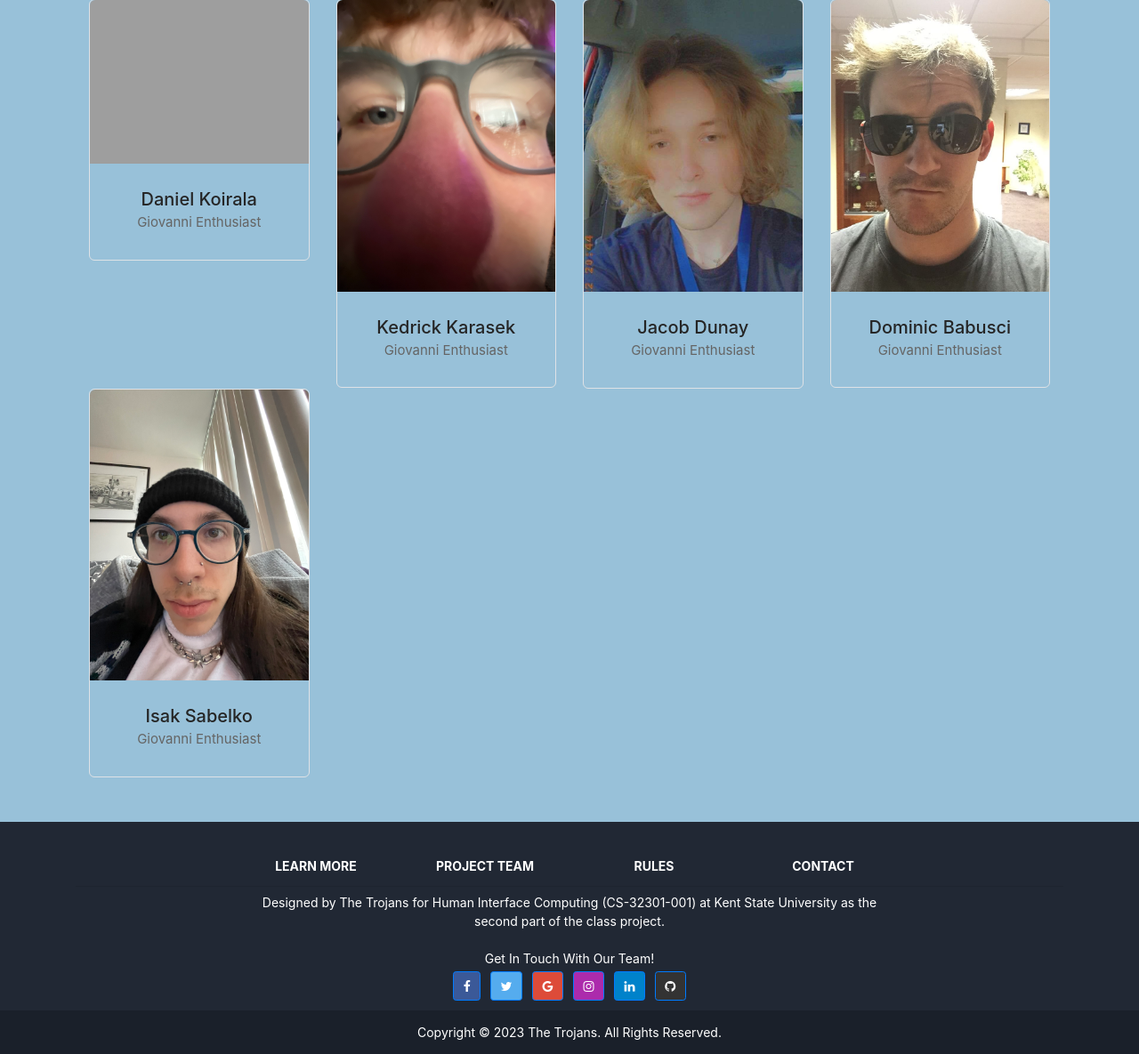
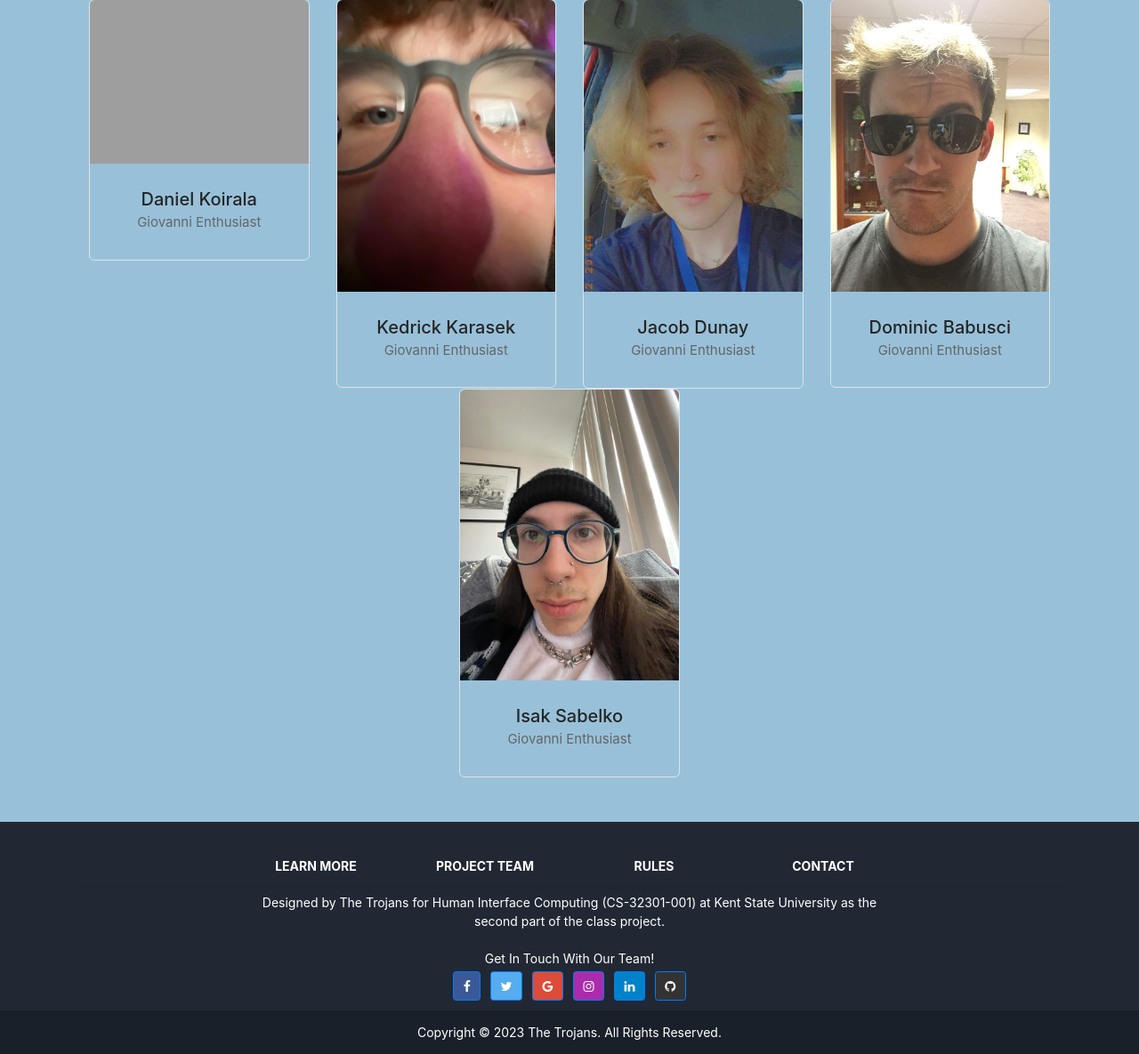
Before and after one commit to HCIGiovanniFanclub/HCIProject, a Flask app: page /team in a window 1280 px wide. Shown: the part 199-1384 px from the top of the page at 89% size. Run offline with Flask 3, Linux system fonts and the light colour scheme; some libraries are stand-ins or nearby versions; grey boxes are pictures that could not be loaded.

Commit message:
Modified links

```diff
--- a/website/templates/login.html
+++ b/website/templates/login.html
@@ -180,7 +180,7 @@
       	<!-- Linkedin -->
       	<a class="btn btn-primary btn-floating m-1" style="background-color: #0082ca" href="#!" role="button"><i class="fa fa-linkedin"></i></a>
       	<!-- Github -->
-     		<a class="btn btn-primary btn-floating m-1" style="background-color: #333333" href="#!" role="button"><i class="fa fa-github"></i></a>
+     		<a class="btn btn-primary btn-floating m-1" style="background-color: #333333" href="https://github.com/HCIGiovanniFanclub" role="button"><i class="fa fa-github"></i></a>
     	</section>
     <!-- Section: Social media -->
     </div>
--- a/website/templates/sign_up.html
+++ b/website/templates/sign_up.html
@@ -182,7 +182,7 @@
       	<!-- Linkedin -->
       	<a class="btn btn-primary btn-floating m-1" style="background-color: #0082ca" href="#!" role="button"><i class="fa fa-linkedin"></i></a>
       	<!-- Github -->
-     		<a class="btn btn-primary btn-floating m-1" style="background-color: #333333" href="#!" role="button"><i class="fa fa-github"></i></a>
+     		<a class="btn btn-primary btn-floating m-1" style="background-color: #333333" href="https://github.com/HCIGiovanniFanclub" role="button"><i class="fa fa-github"></i></a>
     	</section>
     <!-- Section: Social media -->
     </div>
--- a/website/templates/team.html
+++ b/website/templates/team.html
@@ -15,8 +15,8 @@
           <!-- /col end-->
       </div>
       <!-- /.row  end-->
-      <div class="row mb50">
-          <div class="col-xl-3 col-lg-3 col-md-4 col-sm-12">
+      <div class="row d-flex justify-content-center mb50">
+          <div class="col-lg-3 col-md-6">
               <div class="speakers xs-mb30">
                   <div class="spk-img">
                       <img class="img-fluid" src="https://bootdey.com/img/Content/avatar/avatar1.png" alt="daniel" />
@@ -42,7 +42,7 @@
               </div>
           </div>
           <!-- /col end-->
-          <div class="col-xl-3 col-lg-3 col-md-4 col-sm-12">
+          <div class="col-lg-3 col-md-6">
               <div class="speakers xs-mb30">
                   <div class="spk-img">
                       <img class="img-fluid" src="../static/kedrickimg.jpg" alt="kedrick" />
@@ -68,22 +68,22 @@
               </div>
           </div>
           <!-- /col end-->
-          <div class="col-xl-3 col-lg-3 col-md-4 col-sm-12">
+          <div class="col-lg-3 col-md-6">
               <div class="speakers xs-mb30">
                   <div class="spk-img">
                       <img class="img-fluid" src="../static/jacobimg.jpg" alt="jacob" />
                       <ul>
                           <li>
-                              <a href="#"><i class="fa fa-twitter"></i></a>
+                              <a href="https://twitter.com/Prydun1"><i class="fa fa-twitter"></i></a>
                           </li>
                           <li>
-                              <a href="#"><i class="fa fa-camera"></i></a>
+                              <a href="https://www.instagram.com/jacobjdunay/"><i class="fa fa-camera"></i></a>
                           </li>
                           <li>
-                              <a href="#"><i class="fa fa-linkedin"></i></a>
+                              <a href="https://www.linkedin.com/in/jacob-dunay-0706221ab/"><i class="fa fa-linkedin"></i></a>
                           </li>
                           <li>
-                              <a href="#"><i class="fa fa-github"></i></a>
+                              <a href="https://github.com/JacobDunay"><i class="fa fa-github"></i></a>
                           </li>
                       </ul>
                   </div>
@@ -94,8 +94,8 @@
               </div>
           </div>
           <!-- /col end-->
-          <div class="col-xl-3 col-lg-3 d-md-none d-lg-block col-sm-12">
-              <div class="speakers">
+          <div class="col-lg-3 col-md-6">
+              <div class="speakers xs-mb30">
                   <div class="spk-img">
                       <img class="img-fluid" src="../static/dominicimg.jpg" alt="dominic" />
                       <ul>
@@ -120,7 +120,7 @@
               </div>
           </div>
           <!-- /col end-->
-          <div class="col-xl-3 col-lg-3 col-md-4 col-sm-12">
+          <div class="col-lg-3 col-md-6">
             <div class="speakers xs-mb30">
                 <div class="spk-img">
                     <img class="img-fluid" src="../static/isak.jpeg" alt="isak" />
```
